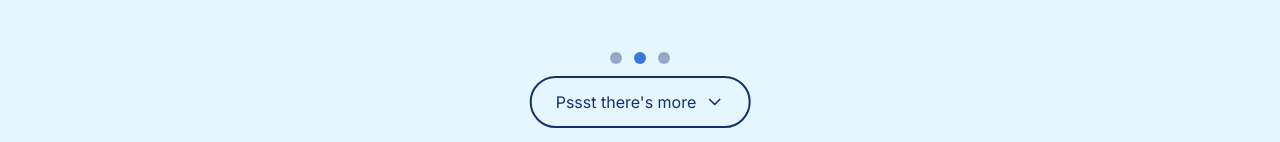
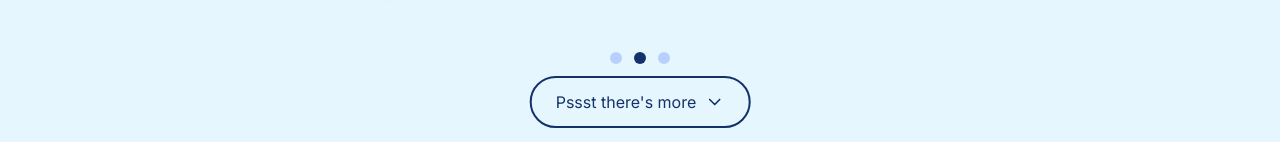
Before and after one commit to fares-hab/hobski, a React (Vite) app: page / in a window 1280 px wide. Shown: the part 640-782 px from the top of the page. Built offline with nearby package versions, Linux system fonts and the light colour scheme.

Commit message:
Minor color changes

```diff
--- a/src/components/About.jsx
+++ b/src/components/About.jsx
@@ -58,7 +58,7 @@ export default function About({ theme, setTheme }) {
 
       {/* Footer */}
       <footer className="relative z-20 py-8 px-6 bg-theme-primary">
-        <div className="max-w-7xl mx-auto text-center text-sm text-theme-secondary">
+        <div className="max-w-7xl mx-auto text-center text-sm text-theme-primary">
           ℠ 2026 hobski.
         </div>
       </footer>
--- a/src/components/LandingPage.jsx
+++ b/src/components/LandingPage.jsx
@@ -534,7 +534,7 @@ export default function HobskiLanding({ theme, setTheme }) {
 
       {/* Footer */}
       <footer className="relative z-20 py-8 px-6 bg-theme-secondary">
-        <div className="max-w-7xl mx-auto text-center text-sm text-theme-secondary">
+        <div className="max-w-7xl mx-auto text-center text-sm text-theme-primary">
           ℠ 2026 hobski.
         </div>
       </footer>
@@ -813,7 +813,9 @@ const HeroCarousel = memo(function HeroCarousel({ theme, scrollToSection }) {
             type="button"
             className="w-3 h-3 rounded-full transition-colors"
             style={{
-              backgroundColor: index === currentSlide ? '#377BD9' : '#95a8c5'
+              backgroundColor: index === currentSlide
+                ? 'var(--color-indicator-selected)'
+                : 'var(--color-indicator-unselected)'
             }}
             aria-current={index === currentSlide}
             aria-label={`Slide ${index + 1}`}
@@ -937,7 +939,9 @@ const MobileStepCarousel = memo(function MobileStepCarousel({ steps, activeTab }
                 style={{
                   width: index === currentStep ? '12px' : '8px',
                   height: index === currentStep ? '12px' : '8px',
-                  backgroundColor: index === currentStep ? '#377BD9' : '#95a8c5'
+                  backgroundColor: index === currentStep
+                    ? 'var(--color-indicator-selected)'
+                    : 'var(--color-indicator-unselected)'
                 }}
                 aria-label={`Go to step ${index + 1}`}
               />
--- a/src/index.css
+++ b/src/index.css
@@ -44,6 +44,10 @@
   --color-notice-border: #E5E7EB; /* gray-200 */
   --color-notice-text: #1F2937; /* gray-800 */
   --color-notice-icon: #6B7280; /* gray-500 */
+
+  /* Progress indicator colors */
+  --color-indicator-unselected: #B7D0FF;
+  --color-indicator-selected: #143269;
 }
 
 :root.dark {
@@ -88,6 +92,10 @@
   --color-notice-border: #4B5563; /* gray-600 */
   --color-notice-text: #E5E7EB; /* gray-200 */
   --color-notice-icon: #9CA3AF; /* gray-400 */
+
+  /* Progress indicator colors */
+  --color-indicator-unselected: #C7DBFF;
+  --color-indicator-selected: #3F60CF;
 }
 
 /* Base styles using CSS variables */
```
